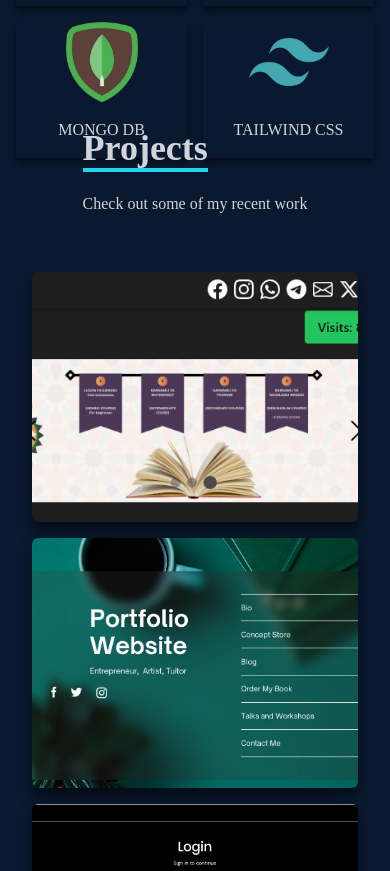
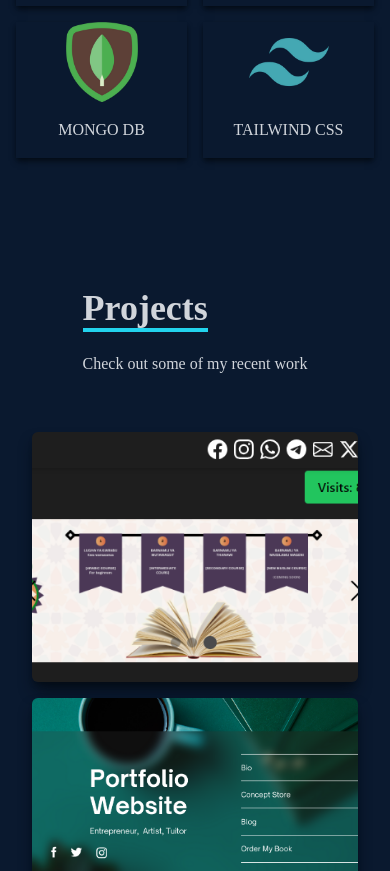
Before and after one commit to ABUJARIRY123/DevOps, a React (Create React App) app in the folder frontend/: page / in a window 390 px wide. Shown: the part 2580-3451 px from the top of the page. Built offline with nearby package versions, Linux system fonts and the light colour scheme; no server answers.

Commit message:
responsive

```diff
--- a/frontend/src/components/Work.jsx
+++ b/frontend/src/components/Work.jsx
@@ -12,7 +12,7 @@ const Work = () => {
   return (
     <div name='projects' className='w-full md:h-screen text-gray-300 bg-[#0a192f]'>
       <div className='max-w-[1000px] mx-auto p-4 flex flex-col justify-center items-center w-full h-full'>
-        <div className='mt-40 pb-8'>
+      <div className='mt-80 md:mt-20 pb-8'>
           <p className='text-4xl font-bold inline border-b-4 text-gray-300 border-cyan-400'>
             Projects
           </p>
```
